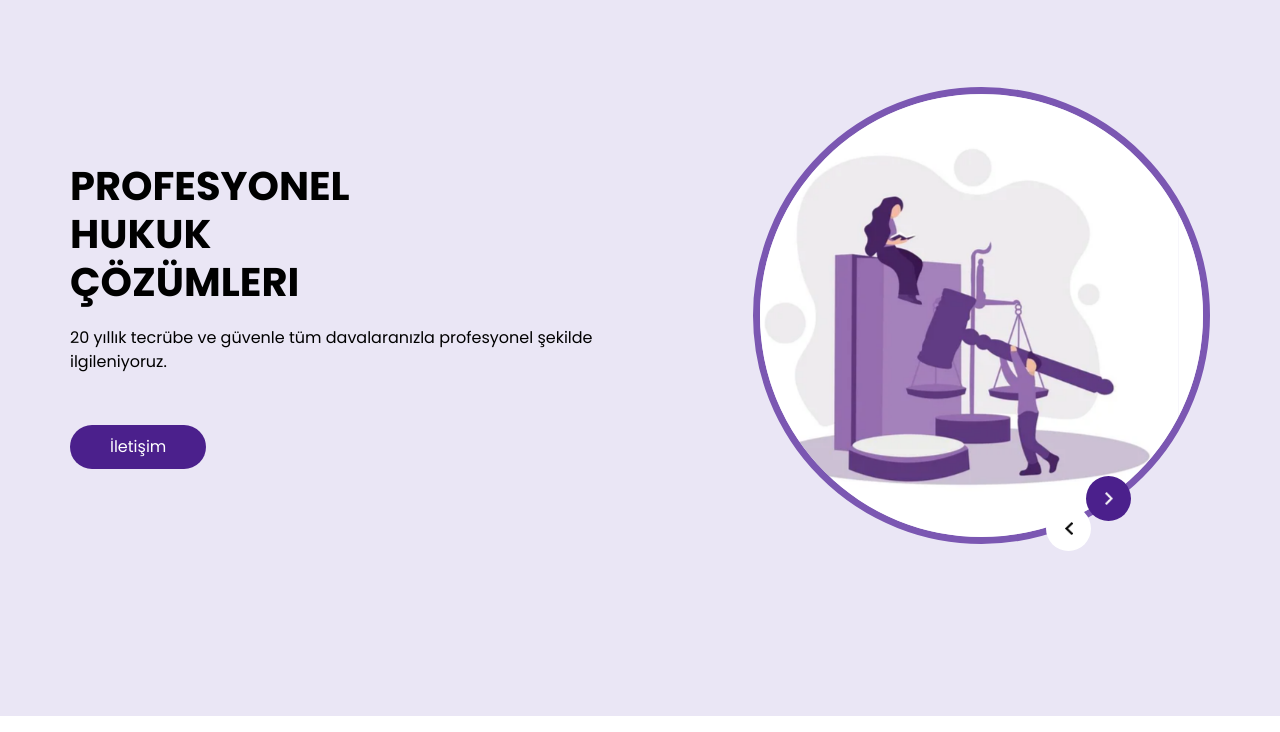
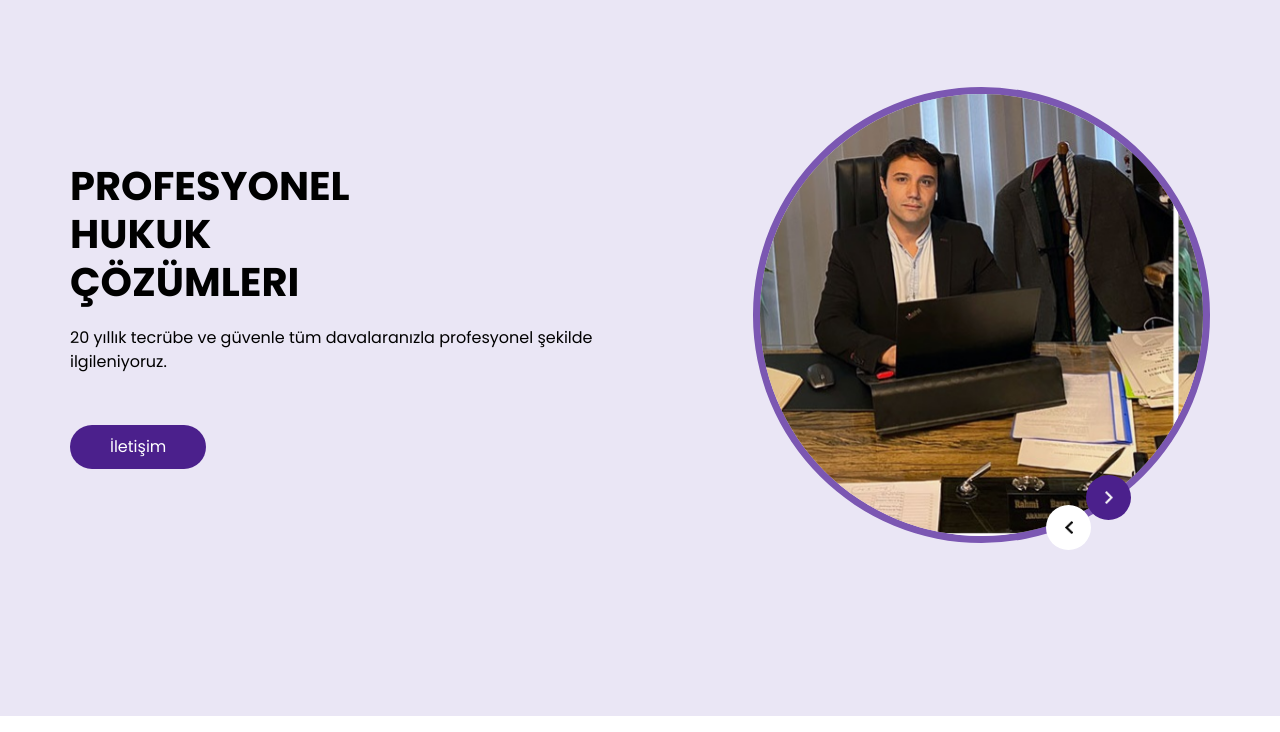
Before and after one commit to Chesar55/Avsite, a plain HTML site: page index.html in a window 1280 px wide. Shown: the part 68-800 px from the top of the page. Drawn offline with nearby package versions, Linux system fonts and the light colour scheme.

Commit message:
Update index.html

```diff
--- a/index.html
+++ b/index.html
@@ -95,17 +95,17 @@
                   <div class="carousel-inner">
                     <div class="carousel-item active">
                       <div class="img-box">
-                        <img src="images/r2.jpg" alt="">
+                        <img src="images/bergama-avukat.jpg" alt="">
                       </div>
                     </div>
                     <div class="carousel-item">
                       <div class="img-box">
-                        <img src="images/r2.jpg" alt="">
+                        <img src="images/bergama-avukat.jpg" alt="">
                       </div>
                     </div>
                     <div class="carousel-item">
                       <div class="img-box">
-                        <img src="images/r2.jpg" alt="">
+                        <img src="images/bergama-avukat.jpg" alt="">
                       </div>
                     </div>
                   </div>
```
